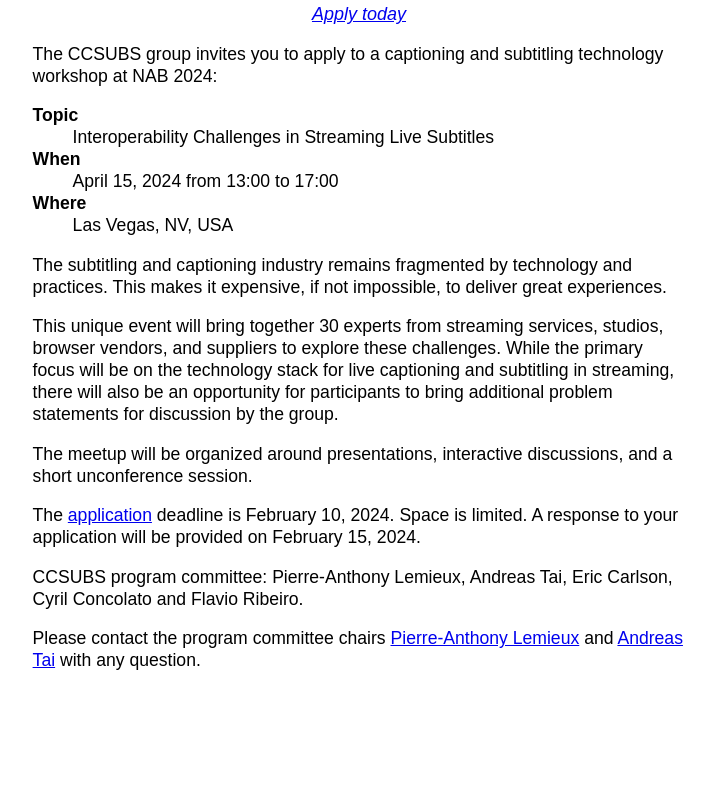
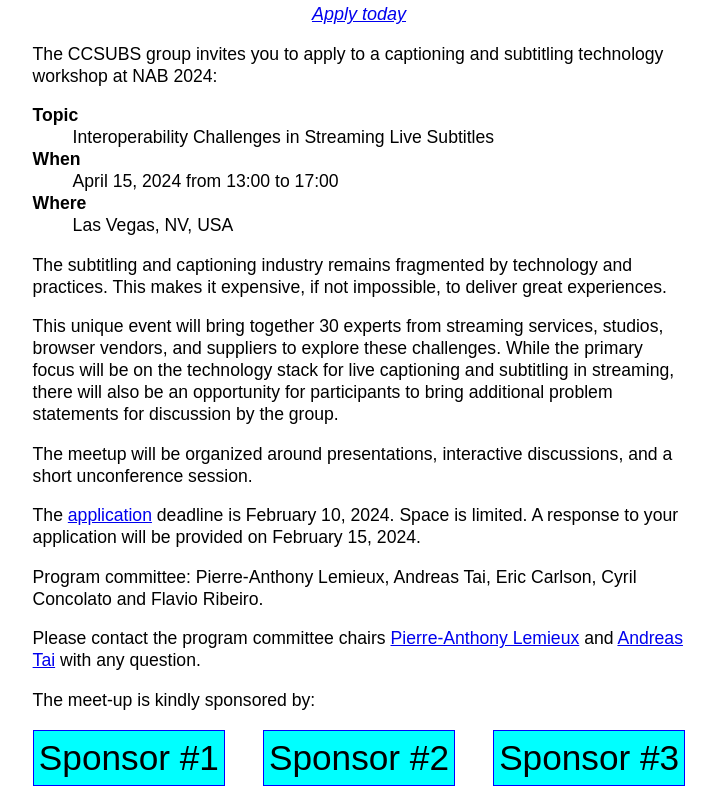
Before and after one commit to sandflow/ccsubs-website, a plain HTML site: page site/index.html in a window 1280 px wide. Shown: the part 563-1367 px from the top of the page, without its empty margins (281-997 px from the left). Before the commit the page ends 1253 px from the top, so only its background shows below. Drawn offline with Linux system fonts and the light colour scheme.

Commit message:
Add sponsors

```diff
--- a/site/index.css
+++ b/site/index.css
@@ -23,3 +23,17 @@ dt {
   text-align: center;
   font-size: large;
 }
+
+#sponsors {
+  display: flex;
+  flex-direction: row;
+  justify-content: space-between;
+}
+
+#sponsors div {
+  text-align: center;
+  background-color: aqua;
+  border: blue 1px solid;
+  font-size: 2rem;
+  padding: 0.3rem;
+}
--- a/site/index.html
+++ b/site/index.html
@@ -7,7 +7,11 @@
 
     <title>CCSUBS Meet-up @ NAB 2024</title>
     <link rel="stylesheet" href="index.css" />
-    <link rel="icon" href="favicon.ico" />
+    <link rel="icon" type="image/png" sizes="16x16" href="favicon_16x16.png">
+    <link rel="icon" type="image/png" sizes="32x32" href="favicon_32x32.png">
+    <link rel="icon" type="image/png" sizes="48x48" href="favicon_48x48.png">
+    <link rel="icon" type="image/png" sizes="64x64" href="favicon_64x64.png">
+    <link rel="icon" type="image/png" sizes="128x128" href="favicon_128x128.png">
   </head>
 
   <body>
@@ -47,11 +51,19 @@
     deadline is February 10, 2024. Space is limited. A response to your
     application will be provided on February 15, 2024.</p>
 
-    <p>CCSUBS program committee: Pierre-Anthony Lemieux, Andreas Tai, Eric Carlson,
+    <p>Program committee: Pierre-Anthony Lemieux, Andreas Tai, Eric Carlson,
     Cyril Concolato and Flavio Ribeiro.</p>
 
     <p>Please contact the program committee chairs <a
     href="mailto:pal@sandflow.com">Pierre-Anthony Lemieux</a> and
     <a href="mailto:andreas@andreastai.com">Andreas Tai</a> with any question. </p>
+
+    <p>The meet-up is kindly sponsored by:
+      <div id="sponsors">
+        <div>Sponsor #1</div>
+        <div>Sponsor #2</div>
+        <div>Sponsor #3</div>
+      </div>
+    </p>
   </body>
 </html>
```
Also changed, not shown: site/favicon_128x128.png (added), site/favicon_16x16.png (added), site/favicon_32x32.png (added), site/favicon_48x48.png (added), site/favicon_64x64.png (added).
